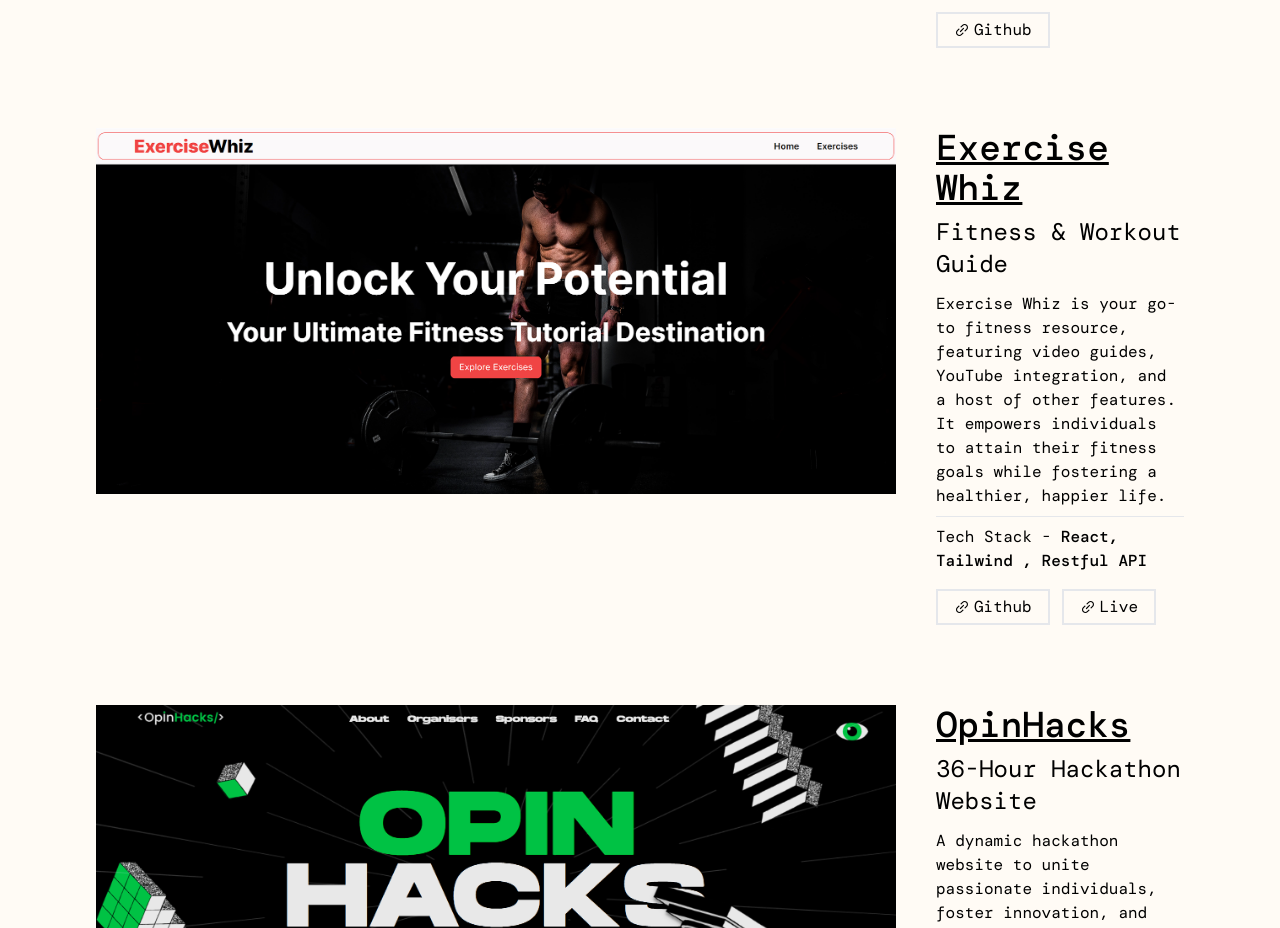
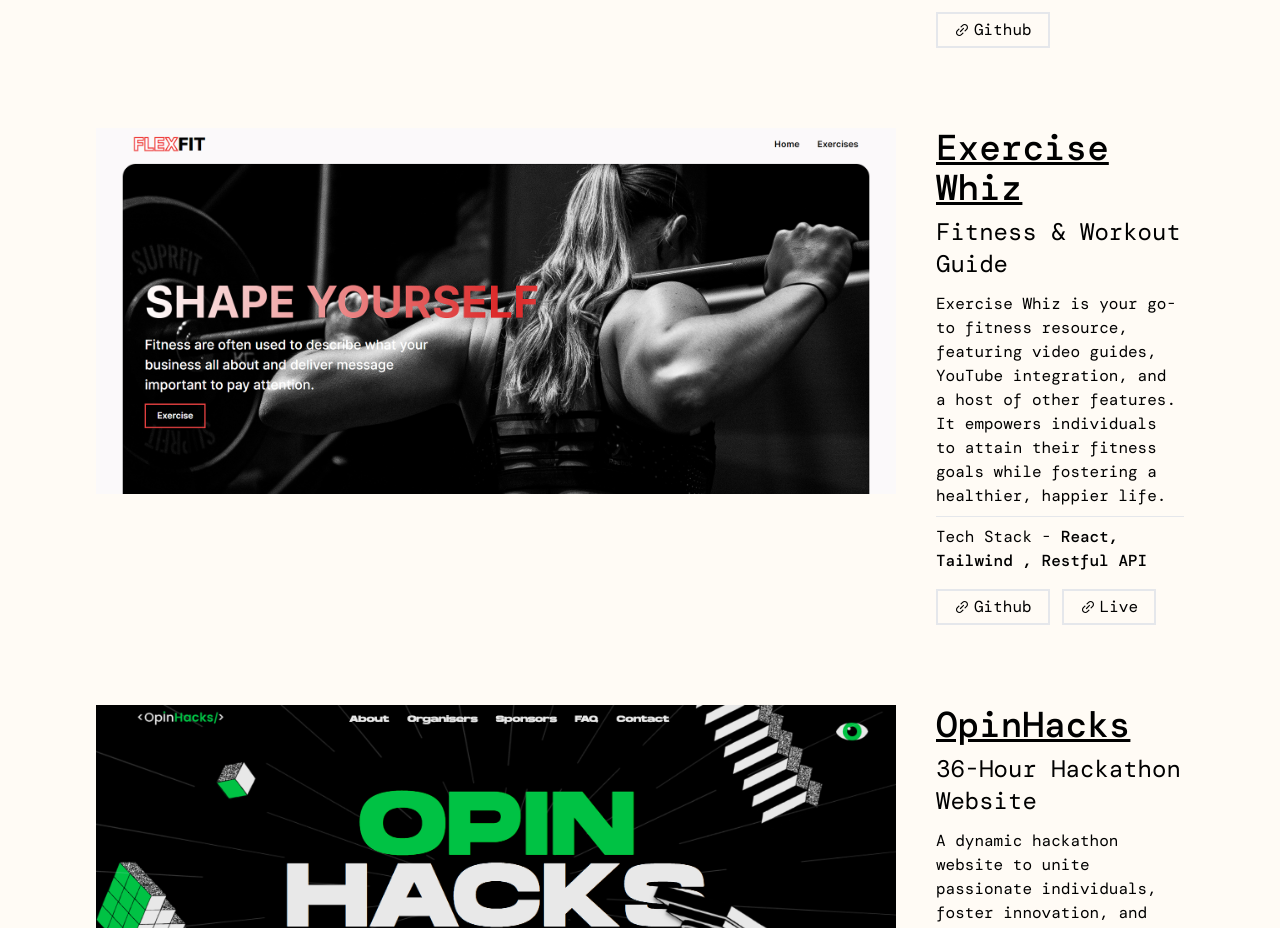
Before and after one commit to Yash-Sakre/YashSakre, a React (Vite) app: page / in a window 1280 px wide. Shown: the part 2140-3068 px from the top of the page. Built offline with nearby package versions, Linux system fonts and the light colour scheme; a web font is replaced by a local one.

Commit message:
New Project  ui

```diff
--- a/src/components/projects.json
+++ b/src/components/projects.json
@@ -10,11 +10,11 @@
 
     },
     {
-        "imagePath": "../assests/ExerciseWhiz.png",
+        "imagePath": "../assests/Flexfit.png",
         "ProjName": "Exercise Whiz",
         "Projtitle": "Fitness & Workout Guide",
         "ProjDesc": "Exercise Whiz is your go-to fitness resource, featuring video guides, YouTube integration, and a host of other features. It empowers individuals to attain their fitness goals while fostering a healthier, happier life.",
-        "Github": "https://github.com/Yash-Sakre/ExerciseWhiz",
+        "Github": "https://github.com/Yash-Sakre/FlexFit",
         "Live": "https://exercisewhiz.vercel.app/",
         "tech": "React, Tailwind , Restful API"
       },
--- a/src/pages/projects/Projects.jsx
+++ b/src/pages/projects/Projects.jsx
@@ -1,12 +1,12 @@
 import test from "../../assets/finecode.png";
-import ExerciseWhiz from "../../assets/ExerciseWhiz.png";
+import Flexfit from "../../assets/Flexfit.png";
 import opinhacks from "../../assets/Opinhacks.png";
 import projects from "../../components/projects.json";
 import { AiOutlineLink } from "react-icons/ai";
 const Projects = () => {
   const imageMap = {
     "../assests/finecode.png": test,
-    "../assests/ExerciseWhiz.png": ExerciseWhiz,
+    "../assests/Flexfit.png": Flexfit,
     "../assests/Opinhacks.png": opinhacks,
 
     // Map more image paths to imported images
```
Also changed, not shown: src/assets/Flexfit.png (added).
